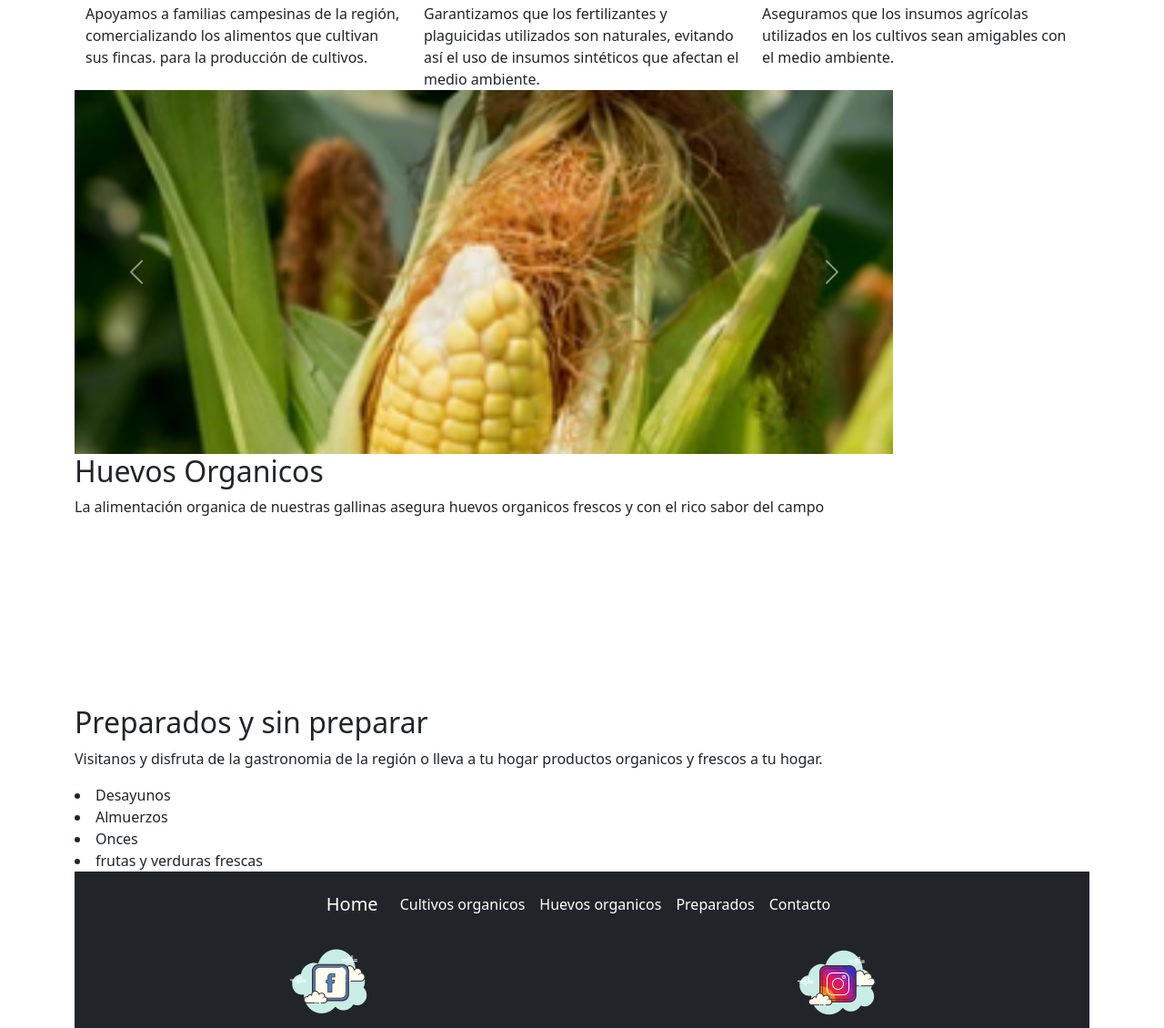
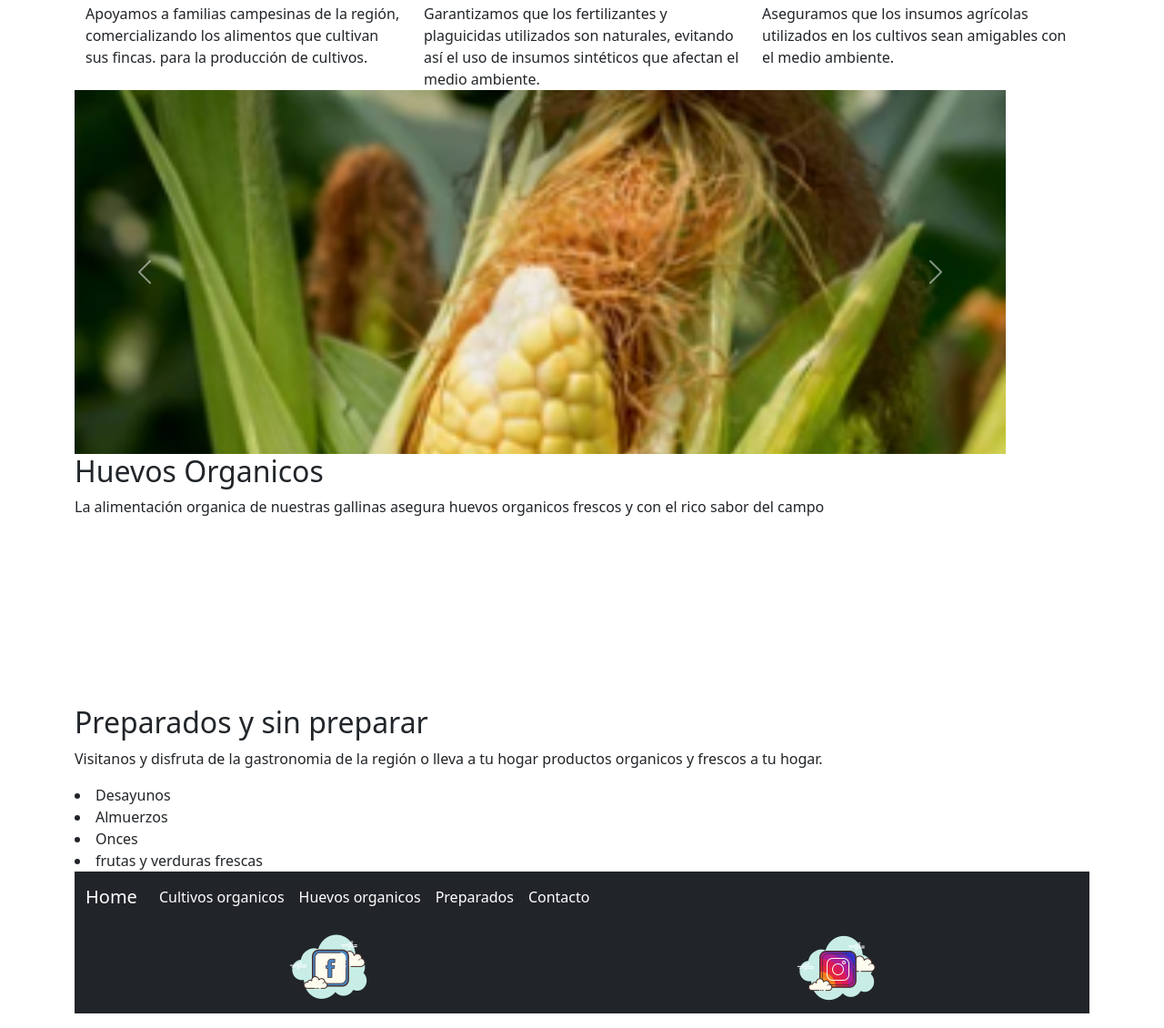
Before and after one commit to sofiagomezv612/farm, a website: page index.html in a window 1280 px wide. Shown: the part 778-1908 px from the top of the page at 91% size. Drawn offline with nearby package versions, Linux system fonts and the light colour scheme; grey boxes are pictures that could not be loaded.

Commit message:
Ajustes entrega final

```diff
--- a/index.html
+++ b/index.html
@@ -139,7 +139,9 @@
     <!--Sección Huevos organicos-->
     <section id="huevos" class="huevos">
 
-      <h2>Huevos Organicos</h2>
+      <h2>
+        Huevos Organicos
+      </h2>
       <p>
         La alimentación organica de nuestras gallinas asegura huevos organicos frescos y con el rico sabor del campo
       </p>
@@ -168,11 +170,7 @@
   </main>
 
   <!--Menu de navegación inferior Bootstraps-->
-
-  <!--Menu de navegación bootstrap-->
-  <nav class="navbar navbar-dark bg-dark">
-    <!-- Navbar content -->
-    <nav class="navbar navbar-expand-lg">
+    <nav class="navbar navbar-expand-lg navbar-dark bg-dark">
       <div class="container-fluid">
         <a class="navbar-brand" href="#inicio">Home</a>
         <button class="navbar-toggler" type="button" data-bs-toggle="collapse" data-bs-target="#navbarNav"
@@ -206,8 +204,6 @@
     <a href="https://www.instagram.com/" target="blank">
       <img src="images/Footer/instagram.png" alt="Imagen dellogo de instagram">
     </a>
-
-
   </footer>
 
   <!-- Optional JavaScript; choose one of the two! -->
--- a/scss/style.scss
+++ b/scss/style.scss
@@ -50,7 +50,7 @@ $alto: 100%;
     h2 {
         @include flex();
         display: flexbox;
-        justify-content: left;
+
     }
         img {
             @include flex();
@@ -61,6 +61,7 @@ $alto: 100%;
 
 
  /*Cultivamos pensando en tu bienestar*/
+
 
  .lista {
     display: flex;
@@ -89,7 +90,7 @@ $alto: 100%;
         justify-content: center;
     }
     @media screen {
-        max-width: 900px;
+        max-width: 1024px;
         max-height: 400px;
         justify-content:center;
     }
```
Also changed, not shown: css/style.css, 1 other file. Lines whose indentation alone changed are shown as unchanged.
